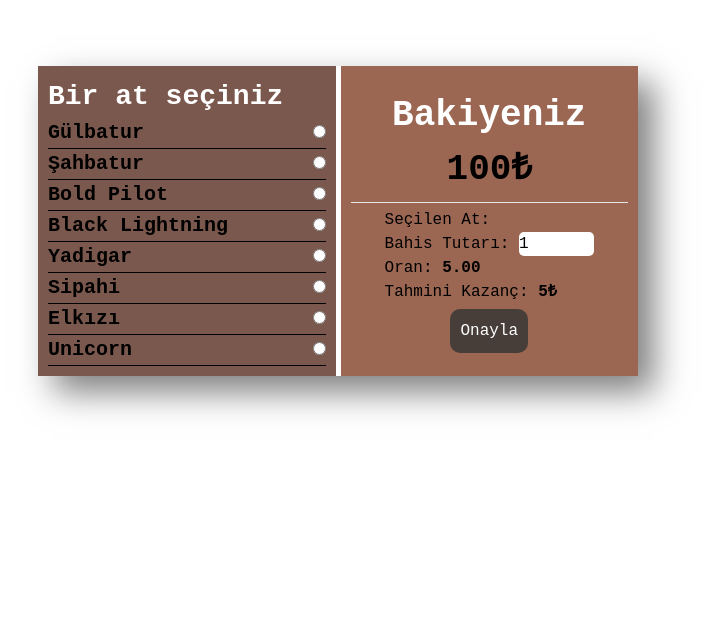
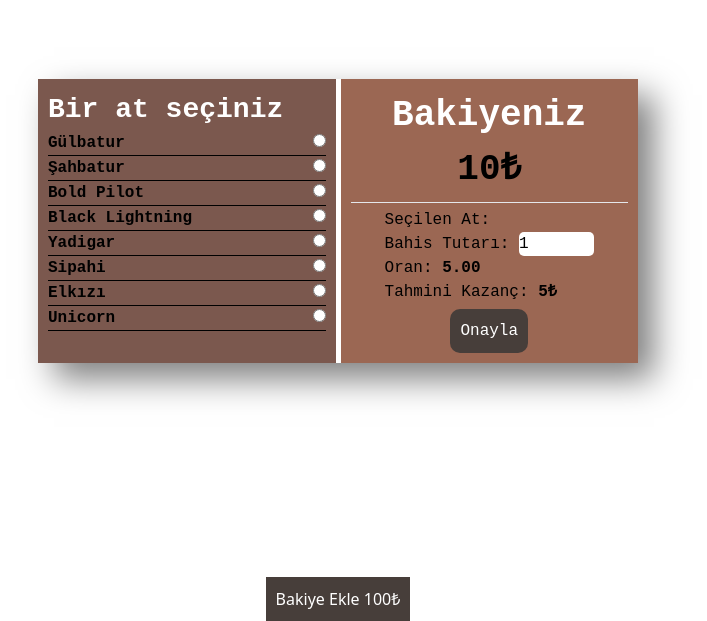
Before and after one commit to alihandgrmnclr/Protein_Bootcamp_FinalProject, a Vue app: page / in a window 1280 px wide. Shown: the part 179-800 px from the top of the page, without its empty margins (302-1009 px from the left). Built offline with nearby package versions, Linux system fonts and the light colour scheme.

Commit message:
service added, bet css update(tailwind)

```diff
--- a/src/App.vue
+++ b/src/App.vue
@@ -1,11 +1,26 @@
 <script setup>
-import { ref } from "vue"
+import { onMounted, ref } from "vue"
+import { getLocalWallet, saveLocalWallet } from "./service/service"
 import Race from './components/Race.vue';
 import Bet from './components/Bet.vue';
 
 const race = ref(false);
-const balance = ref(100);
 const bet = ref(false);
+const cash = ref(null);
+
+onMounted(() => {
+  const walletData = getLocalWallet() || false; // walletData null gelirse false olarak alıyoruz
+  // console.log(walletData); false
+  checkWallet(walletData);
+});
+
+function checkWallet(walletData) {
+  cash.value = getLocalWallet();
+  if (walletData) return;  // walletData true gelirse çalışmaması gerekiyor
+  saveLocalWallet(10);  // walletData yoksa bakiye olarak girilen değeri ekliyorum
+  cash.value = getLocalWallet();
+}
+
 
 const setBet = () => {
   bet.value = true;
@@ -60,7 +75,7 @@ const horses = [
   <img src="" alt="">
   <template v-if="!bet">
     <div class="bet-app">
-      <Bet :horses="horses" :balance="balance" @submitBet="setBet">
+      <Bet :horses="horses" :cash="cash" @submitBet="setBet">
       </Bet>
     </div>
   </template>
--- a/src/components/Bet.vue
+++ b/src/components/Bet.vue
@@ -1,14 +1,15 @@
 <script setup>
-import { ref } from "vue"
-const props = defineProps(["horses", "balance", "bet"])
+import { onMounted, ref } from "vue"
+import { addCash } from "../service/service"
+const props = defineProps(["horses", "cash", "bet"])
 
 const selectedHorse = ref("");
 const betAmount = ref(1);
 
 // bahis tutarı 1'den küçük olamaz bakiyeden büyük olamaz
 const checkAmount = () => {
-    if (betAmount.value > props.balance) {
-        betAmount.value = props.balance;
+    if (betAmount.value > props.cash) {
+        betAmount.value = props.cash;
     } else if (betAmount.value < 1) {
         betAmount.value = 1;
     }
@@ -35,7 +36,7 @@ const submitCoupon = () => {
         <div class="bet__checkout">
             <div class="bet-cash">
                 <h1 class="title">Bakiyeniz</h1>
-                <p class="balance">{{balance}}₺</p>
+                <p class="balance">{{props.cash}}₺</p>
             </div>
             <div class="hr">
                 <hr>
@@ -52,108 +53,79 @@ const submitCoupon = () => {
             </div>
         </div>
     </div>
+    <template v-if="props.cash>2">
+        <div class="addCash">
+            <button class="addCash-btn">Bakiye Ekle 100₺</button>
+        </div>
+    </template>
 </template>
 
 <style lang="scss" scoped>
 .bet {
     font-family: 'Courier New', Courier, monospace;
-    display: flex;
-    flex-direction: row;
-    width: 600px;
-    gap: 5px;
+    @apply flex flex-row w-[600px] gap-[5px];
     box-shadow: 1rem 1rem 2rem hsl(0 0% 0% / 50%);
 
-
     &__select {
-        width: 350px;
-        font-size: 20px;
-        font-weight: 600;
-        display: flex;
-        flex-direction: column;
-        background-color: #7b584e;
-        padding: 10px;
+        @apply flex flex-col w-[350px] font-semibold bg-bgprimary p-[10px];
 
         .bet-title {
-            font-size: 28px;
-            color: white;
-
+            @apply text-[28px] text-white;
         }
 
         .bet-horse-wrapper {
-            display: flex;
-            flex-direction: column;
-            align-items: center;
-            justify-content: center;
-            width: 100%;
+            @apply flex flex-col items-center justify-center w-full;
         }
 
         .bet-horse {
-            width: 100%;
-            display: flex;
-            justify-content: space-between;
-            border-bottom: solid 1px;
-            color: black;
+            @apply flex justify-between w-full text-black border-b border-black;
         }
     }
 
     &__checkout {
-        display: flex;
-        flex-direction: column;
-        justify-content: center;
-        align-items: center;
-        background-color: #9b6753;
-        padding: 10px;
-        width: 350px;
-        gap: 5px;
+        @apply flex flex-col justify-center items-center bg-bgsecondary p-[10px] w-[350px] gap-[5px];
 
         .bet-amount {
-            width: 75px;
-            border-radius: 5px;
+            @apply w-[75px] rounded-[5px];
         }
 
         .bet-cash {
-            display: flex;
-            flex-direction: column;
-            justify-content: center;
-            align-items: center;
+            @apply flex flex-col justify-center items-center;
 
             .title {
-                font-size: 36px;
-                font-weight: 600;
-                color: white;
+                @apply text-[36px] font-semibold text-white;
             }
 
             .balance {
-                font-size: 36px;
-                font-weight: 600;
-                color: black;
+                @apply text-[36px] font-semibold text-black;
             }
 
             .bet-coupon {}
         }
 
         .amounts {
-            font-weight: 900;
+            @apply font-black;
         }
 
         .submit {
-            display: flex;
-            justify-content: center;
-            background-color: #473e3a;
-            color: white;
-            border-radius: 10px;
+            @apply flex justify-center bg-btnprimary text-white rounded-[10px];
 
             &__btn {
-                padding: 10px;
-                width: 100%;
-
+                @apply text-white p-[10px] w-full;
             }
         }
     }
 
     .hr {
-        background-color: black;
-        width: 100%;
+        @apply bg-black w-full;
+    }
+}
+
+.addCash {
+    @apply flex absolute bottom-0 bg-btnprimary;
+
+    .addCash-btn {
+        @apply text-white p-[10px];
     }
 }
 </style>
--- /dev/null
+++ b/src/service/service.js
@@ -0,0 +1,16 @@
+export const getLocalWallet = () => {
+	const data = localStorage.getItem('cash');
+	const cash = JSON.parse(data);
+	return cash;
+};
+
+export const saveLocalWallet = (value) => {
+	const data = JSON.stringify(value);
+	localStorage.setItem('cash', data);
+	return;
+};
+
+export const addCash = () => {
+	localStorage.setItem('cash', 100);
+	return;
+};
--- a/tailwind.config.cjs
+++ b/tailwind.config.cjs
@@ -5,7 +5,14 @@ module.exports = {
     "./src/**/*.{js,ts,jsx,tsx}",
   ],
   theme: {
-    extend: {},
+    extend: {
+      colors:{
+        'btnprimary':'#473e3a',
+        'bgprimary': '#7b584e',
+        'bgsecondary': '#9b6753'
+      }
+    },
   },
   plugins: [],
 }
+/*Goldenrod Light Color (#ef912d), Rosy Brown Dark Color (#9b6753), Dim Gray Dark Color (#473e3a), Black Dark Color (#20211a), Dim Gray Dark Color(#7b584e), */
```
